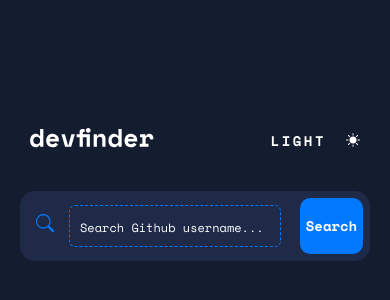
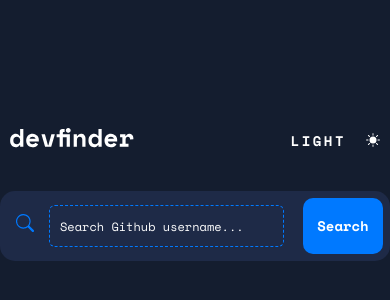
Before and after one commit to alicefrsr/React-DevFinder-App, a React (Create React App) app: page / in a window 390 px wide. Shown: the part 332-632 px from the top of the page. Built offline with nearby package versions, Linux system fonts and the light colour scheme.

Commit message:
fix responsive on android 8?

```diff
--- a/src/styles/CardBg.css
+++ b/src/styles/CardBg.css
@@ -10,8 +10,8 @@
   /* min-width: 38rem; */
   width: 100%;
   font-size: 1.6rem;
-  /* border-radius: 1.5rem 1.5rem 0 0; */
-  border-radius: 1.5rem;
+  border-radius: 1.5rem 1.5rem 0 0;
+
   margin-top: 2.6rem;
   padding: 1.6rem;
   transition: height 0.3s ease;
@@ -24,8 +24,8 @@
   color: #697c9a;
 }
 
-/* @media only screen and (min-width: 479px) {
+@media only screen and (min-width: 479px) {
   .bg-card {
     border-radius: 1.5rem;
   }
-} */
+}
--- a/src/styles/DevFinderApp.css
+++ b/src/styles/DevFinderApp.css
@@ -11,7 +11,7 @@
   color: #fff;
   position: absolute;
   top: 0;
-  padding: 3rem 2rem;
+  /* padding: 3rem 2rem; */
 }
 
 .container.light {
@@ -19,8 +19,8 @@
   color: #141d2f;
 }
 
-/* @media only screen and (min-width: 479px) {
+@media only screen and (min-width: 479px) {
   .container {
-
+    padding: 3rem 2rem;
   }
-} */
+}
--- a/src/styles/SearchForm.css
+++ b/src/styles/SearchForm.css
@@ -1,6 +1,6 @@
 .search-form {
-  /* max-width: 73.3rem; */
-  max-width: 400px;
+  max-width: 73.3rem;
+  /* max-width: 400px; */
   width: 100%;
   height: 7rem;
   display: flex;
@@ -31,7 +31,7 @@
 .search-input {
   height: 4rem;
   flex: 1;
-  font-size: 1.6rem;
+  font-size: 1.4rem;
   background: none;
   color: #fff;
   border: none;
@@ -60,7 +60,7 @@
 }
 
 .search-btn {
-  width: 10rem;
+  width: 8rem;
   height: 100%;
   font-size: 1.4rem;
   font-weight: bold;
@@ -85,7 +85,7 @@
   }
 
   .search-input::placeholder {
-    font-size: 1.4rem;
+    font-size: 1.6rem;
   }
 
   .search-btn {
--- a/src/styles/UserProfile.css
+++ b/src/styles/UserProfile.css
@@ -13,7 +13,7 @@
 }
 
 img {
-  height: 10rem;
+  height: 8rem;
   border-radius: 50%;
 }
 
@@ -32,6 +32,7 @@
 .login {
   color: #0079ff;
   margin-bottom: 1rem;
+  font-size: 1.2rem;
 }
 
 .date {
@@ -56,7 +57,7 @@
   margin: 1rem 0;
   gap: 1rem;
   /* position: relative; */
-  font-size: 1.4rem;
+  font-size: 1.2rem;
 }
 
 .github-link a {
@@ -67,7 +68,6 @@
 .github-link a:hover,
 .github-link a:focus {
   text-decoration: underline;
-  /* border-bottom: 1px dashed #0079ff; */
 }
 
 .repos-container {
@@ -121,12 +121,20 @@
     width: 100%;
     max-width: 600px;
   }
+  img {
+    height: 10rem;
+    border-radius: 50%;
+  }
 
   h1 {
     font-size: 2.4rem;
   }
   .date {
     font-size: 1.4rem;
+  }
+
+  .login {
+    font-size: 1.6rem;
   }
   .bio {
     font-size: 1.6rem;
@@ -141,6 +149,7 @@
     gap: 1rem;
     margin: 1rem 0;
     gap: 1rem;
+    font-size: 1.4rem;
   }
   .repos-container {
     /* min-width: 80%; */
```
